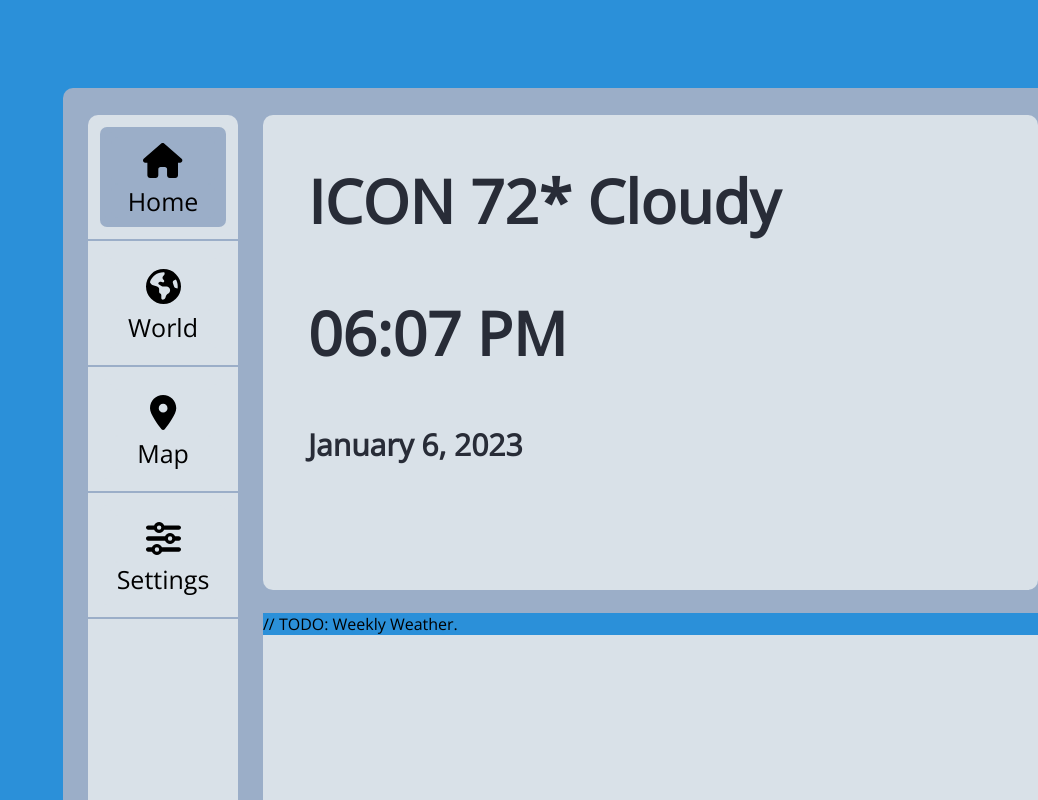
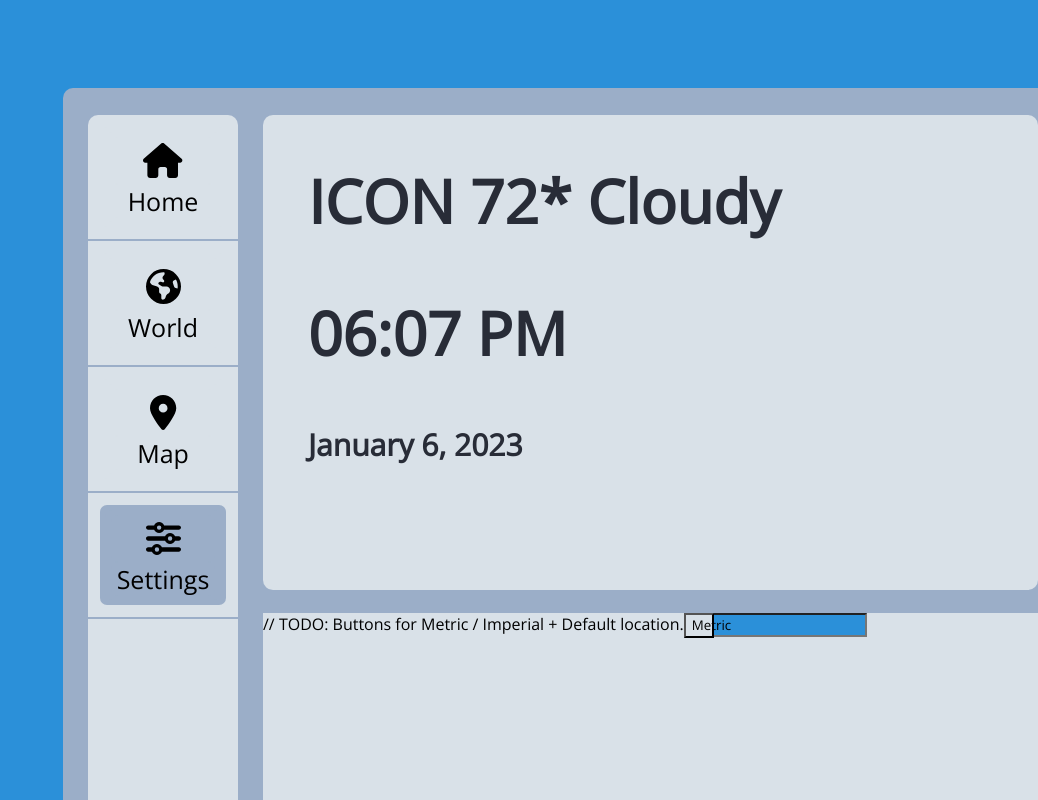
Before and after one commit to nslee333/dev-folder, a React (Create React App) app in the folder weather_app/client/: page / in a window 1280 px wide. Shown: the top 800 px of the page, without its empty margins (242-1280 px from the left). Built offline with nearby package versions, Linux system fonts and the light colour scheme.

Commit message:
client:[WIP]:Settings-bar.

```diff
--- a/weather_app/client/src/App.css
+++ b/weather_app/client/src/App.css
@@ -195,5 +195,17 @@
 }
 
 .variable-bar__settings-bar {
+  background-color: var(--main-grey);
+}
+
+.variable-bar__settings-bar__metric-button {
+  background-color: var(--main-grey);
+  position: absolute;
+  height: 25px;
+  width: 30px;
 
 }
+
+.variable-bar__settings-bar__location-input {
+
+}
--- a/weather_app/client/src/App.tsx
+++ b/weather_app/client/src/App.tsx
@@ -12,10 +12,10 @@ const [forecastDaily, setForecastDaily] = useState<forecastDailyData>();
 const [forecastHourly, setForecastHourly] = useState<forecastHourlyData>();
 const [time, setTime] = useState<string>(new Date().toLocaleTimeString([], {hour: '2-digit', minute: '2-digit'}));
 
-const [homeHighlighted, setHomeHighlighted] = useState(true);
+const [homeHighlighted, setHomeHighlighted] = useState(false); //TODO Reset => TRUE
 const [worldHighlighted, setWorldHighlighted] = useState(false);
 const [mapHighlighted, setMapHighlighted] = useState(false);
-const [settingsHighlighted, setSettingsHighlighted] = useState(false);
+const [settingsHighlighted, setSettingsHighlighted] = useState(true);
 
 useEffect(() => {
 
@@ -227,7 +227,7 @@ const navbarComponent = () => {
 
 const homeComponent: () => JSX.Element = () => {
   return (
-    <div className='varable-bar__home-bar'>
+    <div className='variable-bar__home-bar'>
       // TODO: Weekly Weather.
     </div>
   );
@@ -235,7 +235,7 @@ const homeComponent: () => JSX.Element = () => {
 
 const worldComponent: () => JSX.Element = () => {
   return (
-    <div className='varable-bar__world-bar'>
+    <div className='variable-bar__world-bar'>
       // TODO: Search bar and city forecast.
     </div>
   );
@@ -243,7 +243,7 @@ const worldComponent: () => JSX.Element = () => {
 
 const mapComponent: () => JSX.Element = () => {
   return (
-    <div className='varable-bar__map-bar'>
+    <div className='variable-bar__map-bar'>
       // TODO Render a forecast map of the local area.
     </div>
   );
@@ -251,8 +251,10 @@ const mapComponent: () => JSX.Element = () => {
 
 const settingsComponent: () => JSX.Element = () => {
   return (
-    <div className='varable-bar__settings-bar'>
+    <div className='variable-bar__settings-bar'>
       // TODO: Buttons for Metric / Imperial + Default location.
+      <button className='variable-bar__settings-bar__metric-button'>Metric</button>
+      <input className=' variable-bar__settings-bar__location-input'/>
     </div>
   );
 }
```
